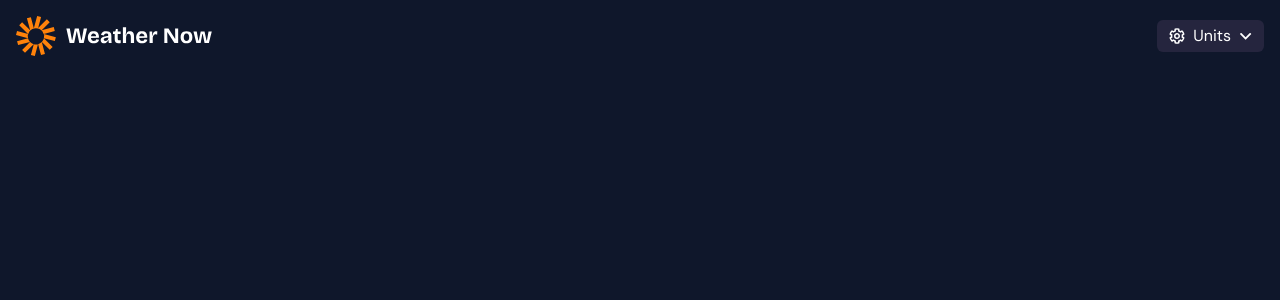
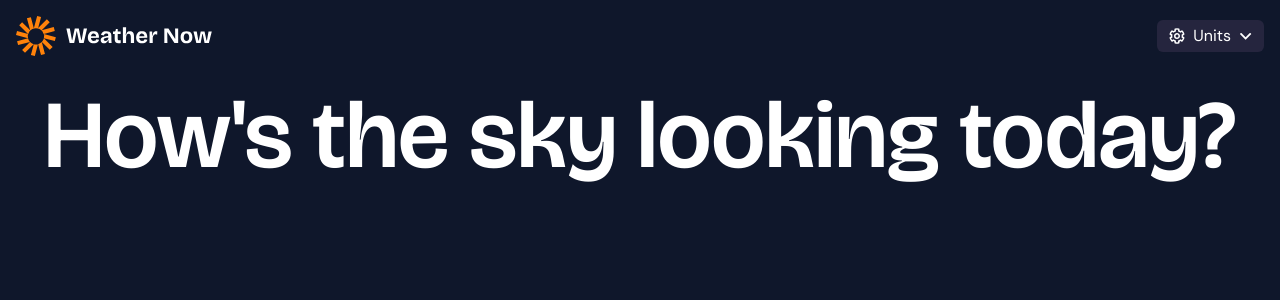
Before and after one commit to wengti/weather-app, a React (Vite) app: page / in a window 1280 px wide. Shown: the top 300 px of the page. Built offline with nearby package versions, Linux system fonts and the light colour scheme.

Commit message:
Complete Landing

```diff
--- a/src/App.tsx
+++ b/src/App.tsx
@@ -1,5 +1,6 @@
 import { createContext, useContext, useState } from "react"
 import Header from "./Header/Header"
+import Landing from "./Landing/Landing"
 
 /* Type */
 type UnitsContextType = {
@@ -32,6 +33,7 @@ export default function App() {
     return (
         <UnitsContext value={[units, setUnits]}>
             <Header />
+            <Landing />
         </UnitsContext>
     )
 }
--- /dev/null
+++ b/src/Landing/Landing.tsx
@@ -0,0 +1,8 @@
+
+export default function Landing(){
+    return(
+        <h1 className='text-8xl font-[Brico] font-semibold text-center my-8 mx-4'>
+            How's the sky looking today?
+        </h1>
+    )
+}
```
